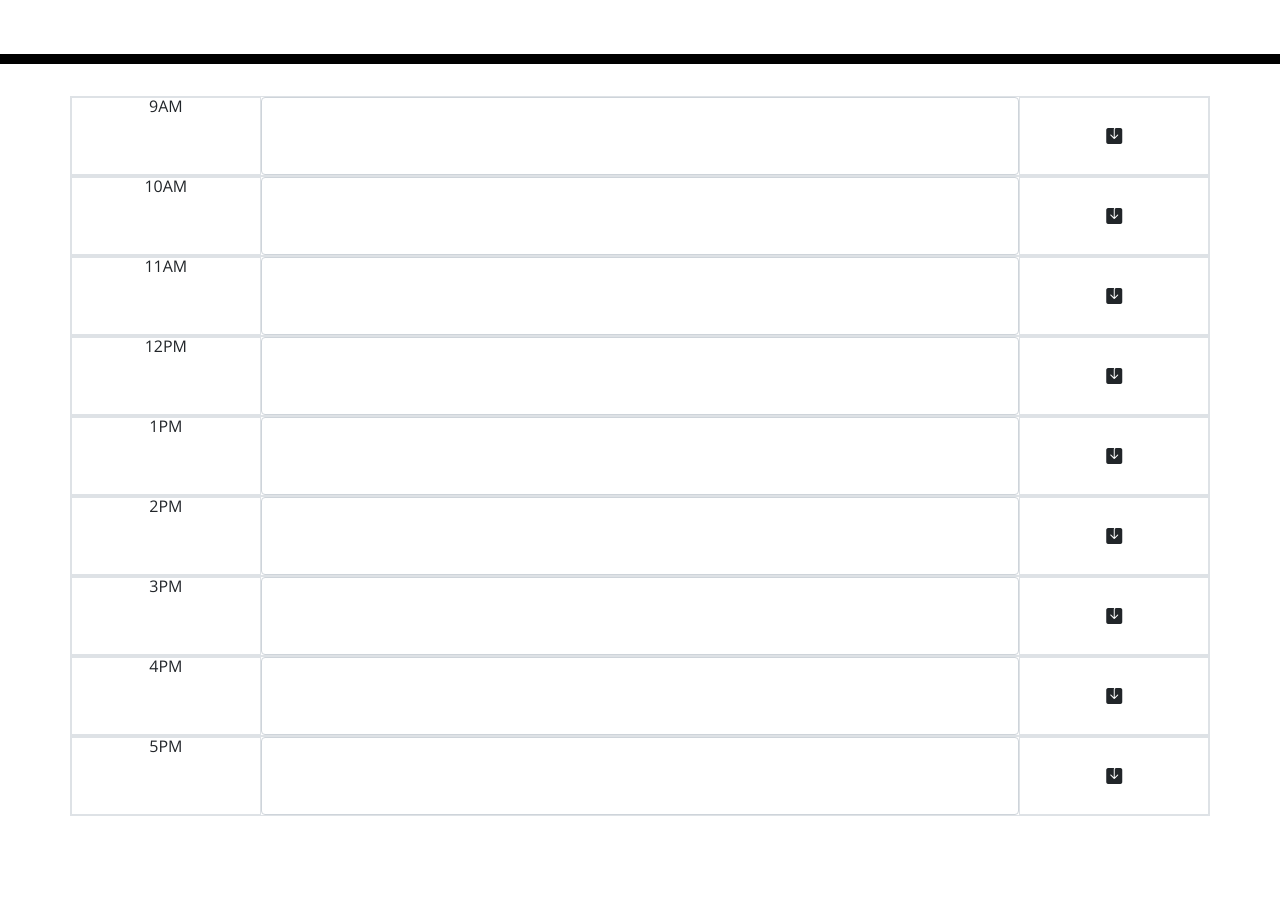
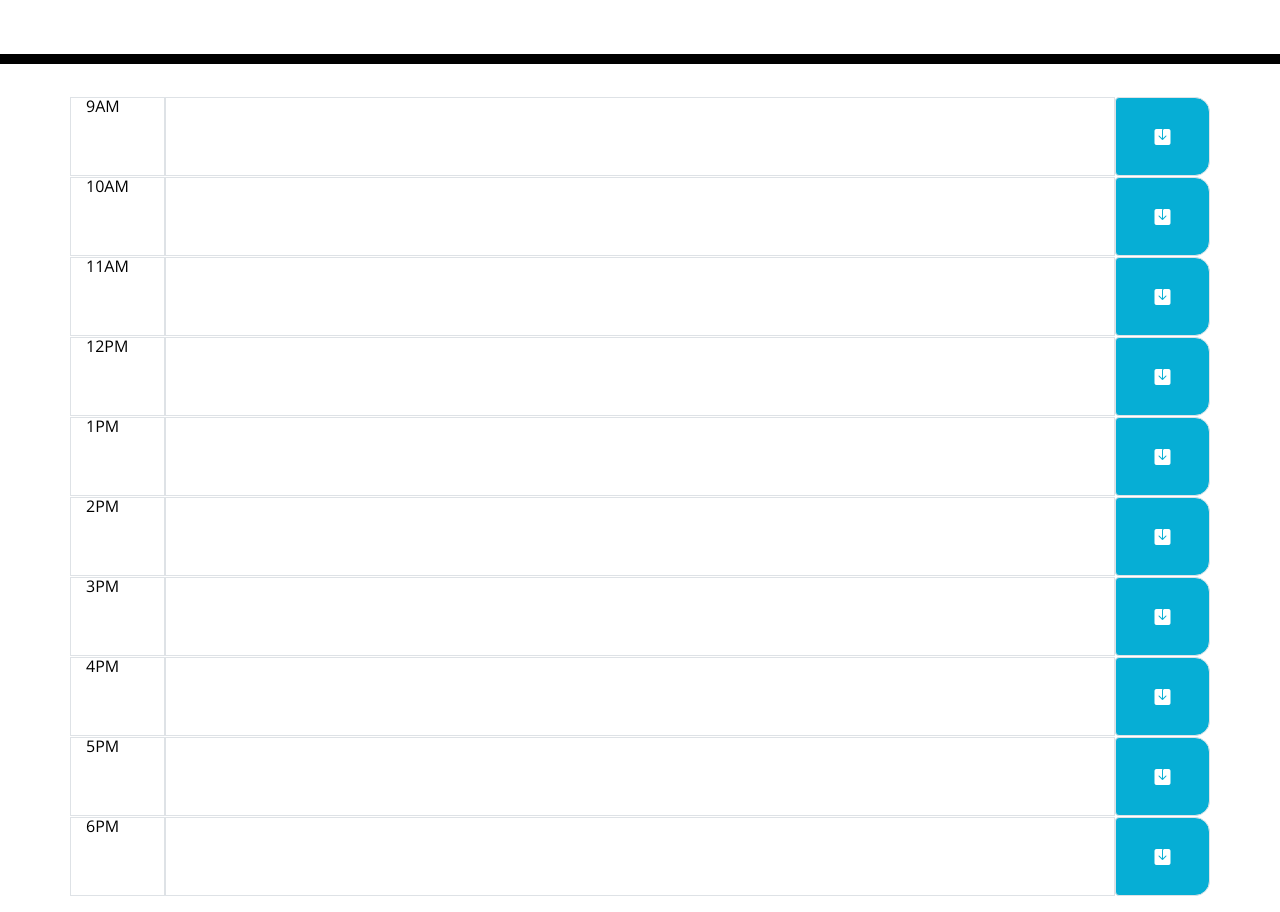
Before and after one commit to Zoki91/Work-Day-Scheduler-Zoran, a plain HTML site: page Develop/index.html in a window 1280 px wide. Shown: the part 240-1152 px from the top of the page. Before the commit the page ends 1072 px from the top, so only its background shows below. Drawn offline with nearby package versions, Linux system fonts and the light colour scheme.

Commit message:
JS added and re-vamp HTML

```diff
--- a/Develop/index.html
+++ b/Develop/index.html
@@ -27,59 +27,66 @@
   <div class="container">
     <!-- Timeblocks go here -->
 
-    <div class="row row-cols-3 border">
-      <div class="col align-items-center text-center border">9AM</div>
-      <textarea class="form-control col-8" type="text" id="9AM" data-hour="09"></textarea>
-      <div class="col border d-flex align-items-center justify-content-center"><i class="bi bi-save-fill"></i></div>
+
+
+    <div id="9AM" class="row">
+      <div class="col-md-1 hour border">9AM</div>
+      <textarea class="col-md-10 enter-note border"></textarea>
+      <button class="btn btn-primary border col-md-1"><i class="bi bi-save-fill"></i></button>
     </div>
 
-    <div class="row row-cols-3 border">
-      <div class="col align-items-center text-center border">10AM</div>
-      <textarea class="form-control col-8" type="text" id="10AM" data-hour="09"></textarea>
-      <div class="col border d-flex align-items-center justify-content-center"><i class="bi bi-save-fill"></i></div>
+    <div id="10AM" class="row">
+      <div class="col-md-1 hour border">10AM</div>
+      <textarea class="col-md-10 enter-note border"></textarea>
+      <button class="btn border col-md-1"><i class="bi bi-save-fill"></i></button>
     </div>
 
-    <div class="row row-cols-3 border">
-      <div class="col align-items-center text-center border">11AM</div>
-      <textarea class="form-control col-8" type="text" id="11AM" data-hour="09"></textarea>
-      <div class="col border d-flex align-items-center justify-content-center"><i class="bi bi-save-fill"></i></div>
+    <div id="11AM" class="row">
+      <div class="col-md-1 hour border">11AM</div>
+      <textarea class="col-md-10 enter-note border"></textarea>
+      <button class="btn btn-primary border col-md-1"><i class="bi bi-save-fill"></i></button>
     </div>
 
-    <div class="row row-cols-3 border">
-      <div class="col align-items-center text-center border">12PM</div>
-      <textarea class="form-control col-8" type="text" id="12PM" data-hour="09"></textarea>
-      <div class="col border d-flex align-items-center justify-content-center"><i class="bi bi-save-fill"></i></div>
+    <div id="12PM" class="row">
+      <div class="col-md-1 hour border">12PM</div>
+      <textarea class="col-md-10 enter-note border"></textarea>
+      <button class="btn btn-primary border col-md-1"><i class="bi bi-save-fill"></i></button>
     </div>
 
-    <div class="row row-cols-3 border">
-      <div class="col align-items-center text-center border">1PM</div>
-      <textarea class="form-control col-8" type="text" id="1PM" data-hour="09"></textarea>
-      <div class="col border d-flex align-items-center justify-content-center"><i class="bi bi-save-fill"></i></div>
+    <div id="1PM" class="row">
+      <div class="col-md-1 hour border">1PM</div>
+      <textarea class="col-md-10 enter-note border"></textarea>
+      <button class="btn btn-primary border col-md-1"><i class="bi bi-save-fill"></i></button>
     </div>
 
-    <div class="row row-cols-3 border">
-      <div class="col align-items-center text-center border">2PM</div>
-      <textarea class="form-control col-8" type="text" id="2PM" data-hour="09"></textarea>
-      <div class="col border d-flex align-items-center justify-content-center"><i class="bi bi-save-fill"></i></div>
+    <div id="2PM" class="row">
+      <div class="col-md-1 hour border">2PM</div>
+      <textarea class="col-md-10 enter-note border"></textarea>
+      <button class="btn btn-primary border col-md-1"><i class="bi bi-save-fill"></i></button>
     </div>
 
-    <div class="row row-cols-3 border">
-      <div class="col align-items-center text-center border">3PM</div>
-      <textarea class="form-control col-8" type="text" id="3PM" data-hour="09"></textarea>
-      <div class="col border d-flex align-items-center justify-content-center"><i class="bi bi-save-fill"></i></div>
+    <div id="3PM" class="row">
+      <div class="col-md-1 hour border">3PM</div>
+      <textarea class="col-md-10 enter-note border"></textarea>
+      <button class="btn btn-primary border col-md-1"><i class="bi bi-save-fill"></i></button>
     </div>
 
-    <div class="row row-cols-3 border">
-      <div class="col align-items-center text-center border">4PM</div>
-      <textarea class="form-control col-8" type="text" id="4PM" data-hour="09"></textarea>
-      <div class="col border d-flex align-items-center justify-content-center"><i class="bi bi-save-fill"></i></div>
+    <div id="4PM" class="row">
+      <div class="col-md-1 hour border">4PM</div>
+      <textarea class="col-md-10 enter-note border"></textarea>
+      <button class="btn btn-primary border col-md-1"><i class="bi bi-save-fill"></i></button>
     </div>
 
-    <div class="row row-cols-3 border">
-      <div class="col align-items-center text-center border">5PM</div>
-      <textarea class="form-control col-8" type="text" id="5PM" data-hour="09"></textarea>
-      <div class="col border d-flex align-items-center justify-content-center"><i class="bi bi-save-fill"></i></div>
+    <div id="5PM" class="row">
+      <div class="col-md-1 hour border">5PM</div>
+      <textarea class="col-md-10 enter-note border"></textarea>
+      <button class="btn btn-primary border col-md-1"><i class="bi bi-save-fill"></i></button>
     </div>
+
+    <div id="6PM" class="row">
+      <div class="col-md-1 hour border">6PM</div>
+      <textarea class="col-md-10 enter-note border"></textarea>
+      <button class="btn btn-primary border col-md-1"><i class="bi bi-save-fill"></i></button>
     </div>
 
     <br>
--- a/Develop/script.js
+++ b/Develop/script.js
@@ -1,2 +1,28 @@
+//Showing today's date in MM Do YYYY, h:mm:ss a format from Moment Js
 var today = moment();
 $("#currentDay").text(today.format("MMMM Do YYYY, h:mm:ss a"));
+
+const hourToColor = {'1': 'red', '2': 'blue'};
+
+$(".btn").on("click", function () {
+  //get nearby values.
+  console.log(this);
+  //this below is from the "enter-note" in the HTML
+  var text = $(this).siblings(".enter-note").val();
+  // this below is taken from teh id from the HTML
+  var time = $(this).parent().attr("id");
+
+  //save items in local storage.
+  localStorage.setItem(time, text);
+})
+
+$("#9AM .enter-note").val(localStorage.getItem("9AM"));
+$("#10AM .enter-note").val(localStorage.getItem("10AM"));
+$("#11AM .enter-note").val(localStorage.getItem("11AM"));
+$("#12PM .enter-note").val(localStorage.getItem("12PM"));
+$("#1PM .enter-note").val(localStorage.getItem("1PM"));
+$("#2PM .enter-note").val(localStorage.getItem("2PM"));
+$("#3PM .enter-note").val(localStorage.getItem("3PM"));
+$("#4PM .enter-note").val(localStorage.getItem("4PM"));
+$("#5PM .enter-note").val(localStorage.getItem("5PM"));
+$("#6PM .enter-note").val(localStorage.getItem("6PM"));
--- a/Develop/style.css
+++ b/Develop/style.css
@@ -57,7 +57,7 @@ textarea {
   color: white;
 }
 
-.saveBtn {
+.btn {
   border-left: 1px solid black;
   border-top-right-radius: 15px;
   border-bottom-right-radius: 15px;
@@ -65,7 +65,7 @@ textarea {
   color: white;
 }
 
-.saveBtn i:hover {
+.btn i:hover {
   font-size: 20px;
   transition: all 0.3s ease-in-out;
 }
```
Lines whose indentation alone changed are shown as unchanged.
